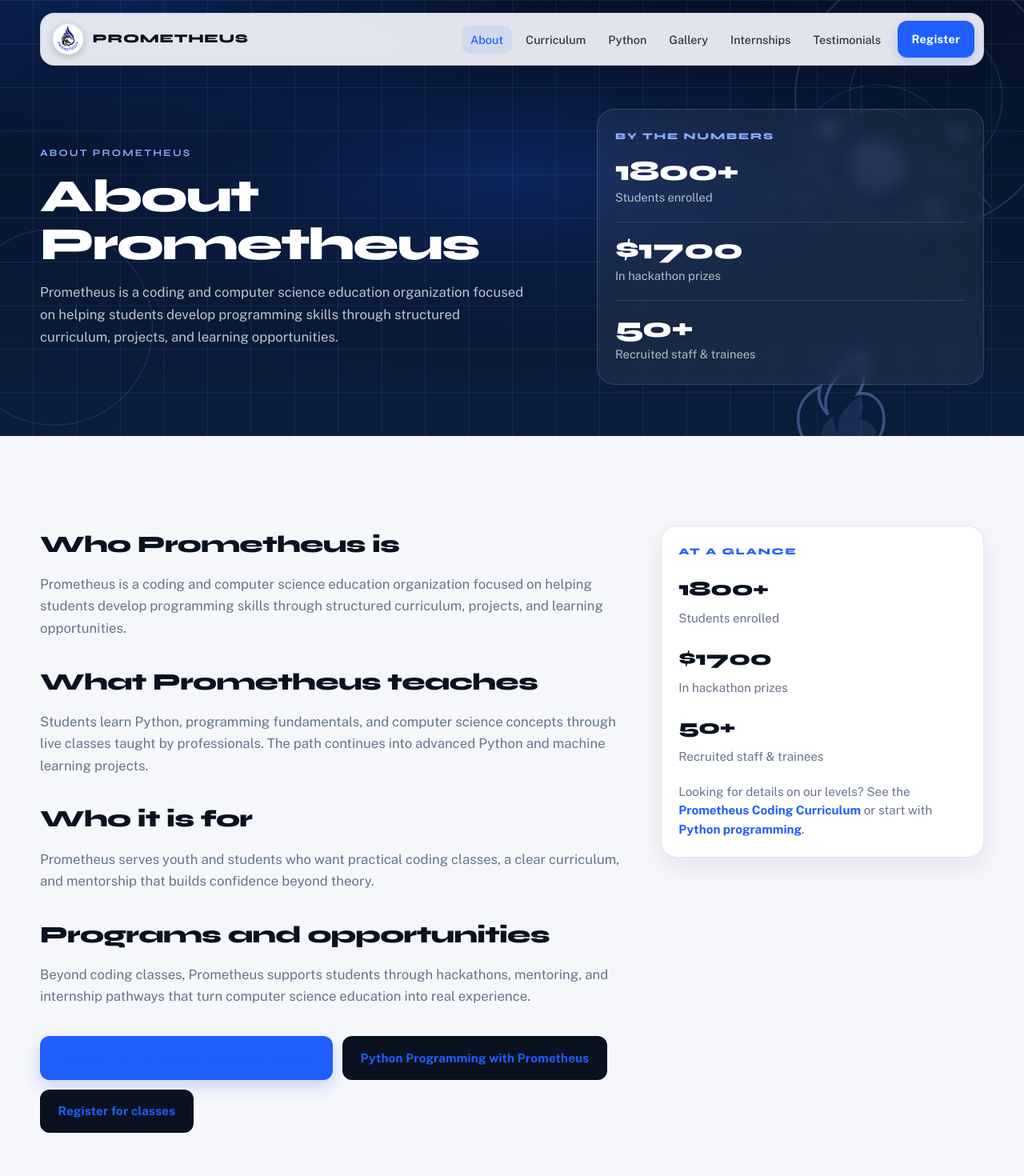
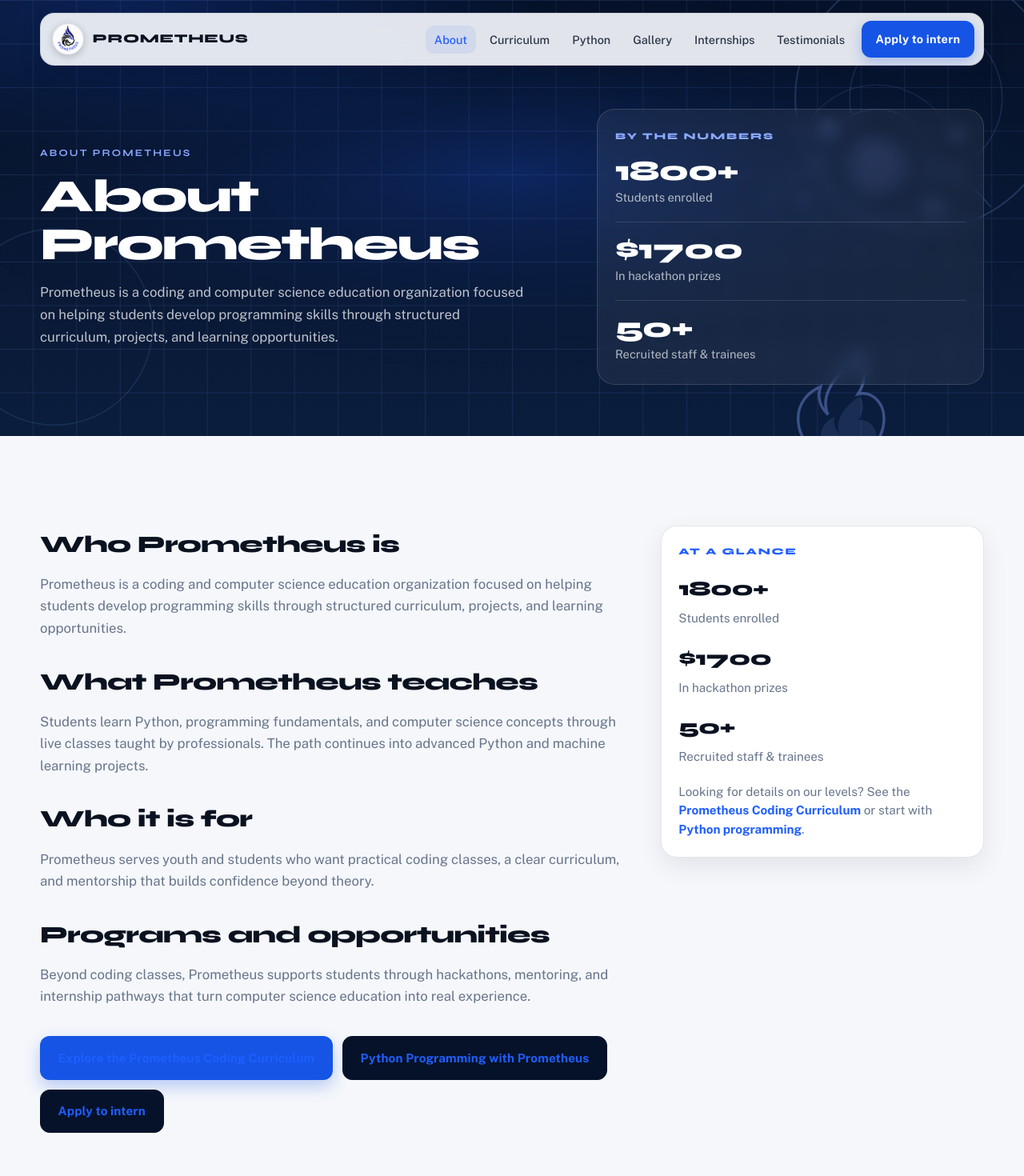
Before and after one commit to Siddles835/Prometheus-Website, a React (Vite) app: page /about in a window 1280 px wide. Shown: the top 1470 px of the page at 80% size. Built offline with nearby package versions, Linux system fonts and the light colour scheme.

Commit message:
Fix button contrast and replace June camp form with internship
Raise button text/background contrast across variants, and point all
former June Code Camp signup links to the internship application form.

Co-authored-by: Siddles835 <Siddles835@users.noreply.github.com>

```diff
--- a/src/components/FinalCta.jsx
+++ b/src/components/FinalCta.jsx
@@ -5,7 +5,7 @@ const facts = ["Free for students", "Live mentors", "Project-first path"];
 
 export default function FinalCta() {
   return (
-    <section className="final-cta" aria-label="Register">
+    <section className="final-cta" aria-label="Apply to intern">
       <div className="container">
         <div className="cta-panel reveal">
           <div className="cta-art" aria-hidden="true">
@@ -39,7 +39,7 @@ export default function FinalCta() {
               target="_blank"
               rel="noopener noreferrer"
             >
-              Register now
+              Apply to intern
             </a>
             <a className="btn btn-ghost" href={`mailto:${CONTACT_EMAIL}`}>
               Contact us
--- a/src/components/Footer.jsx
+++ b/src/components/Footer.jsx
@@ -1,10 +1,5 @@
 import { Link } from "react-router-dom";
-import {
-  CONTACT_EMAIL,
-  INTERNSHIP_URL,
-  REGISTER_URL,
-  footerLinks,
-} from "../data/site";
+import { CONTACT_EMAIL, INTERNSHIP_URL, footerLinks } from "../data/site";
 
 export default function Footer() {
   return (
@@ -39,11 +34,6 @@ export default function Footer() {
               </li>
             ))}
             <li>
-              <a href={REGISTER_URL} target="_blank" rel="noopener noreferrer">
-                Register for Prometheus classes
-              </a>
-            </li>
-            <li>
               <a href={INTERNSHIP_URL} target="_blank" rel="noopener noreferrer">
                 Apply to intern at Prometheus
               </a>
--- a/src/components/Header.jsx
+++ b/src/components/Header.jsx
@@ -83,7 +83,7 @@ export default function Header() {
                 rel="noopener noreferrer"
                 onClick={closeMenu}
               >
-                Register
+                Apply to intern
               </a>
             </li>
           </ul>
--- a/src/components/Hero.jsx
+++ b/src/components/Hero.jsx
@@ -41,7 +41,7 @@ export default function Hero() {
               target="_blank"
               rel="noopener noreferrer"
             >
-              Register now
+              Apply to intern
             </a>
           </div>
         </div>
--- a/src/components/Testimonials.jsx
+++ b/src/components/Testimonials.jsx
@@ -38,7 +38,7 @@ export default function Testimonials() {
                   target="_blank"
                   rel="noopener noreferrer"
                 >
-                  Register now
+                  Apply to intern
                 </a>
                 <Link className="btn btn-dark" to="/curriculum">
                   View curriculum
--- a/src/data/site.js
+++ b/src/data/site.js
@@ -1,6 +1,7 @@
-export const REGISTER_URL = "https://forms.gle/Cc2eyXE55KyKgbbx9";
 export const INTERNSHIP_URL =
   "https://docs.google.com/forms/d/e/1FAIpQLSfGwChpnERV5JcENuYXM2FbrT7XAHjSM11lCSkpnNKAlZbN3g/viewform?usp=dialog";
+// Main signup CTA uses the internship form (June code camp form retired).
+export const REGISTER_URL = INTERNSHIP_URL;
 export const CONTACT_EMAIL = "prometheuscompsci@gmail.com";
 export const SITE_URL = "https://prometheuscoding.org";
 
--- a/src/index.css
+++ b/src/index.css
@@ -180,18 +180,18 @@ button,
   margin-left: 0.25rem;
   padding: 0.7rem 1.1rem !important;
   border-radius: 12px !important;
-  background: var(--blue);
-  color: #fff !important;
+  background: #1554e5 !important;
+  color: #ffffff !important;
   font-weight: 650 !important;
   letter-spacing: 0.02em;
-  box-shadow: 0 6px 16px rgba(31, 94, 255, 0.22);
+  box-shadow: 0 6px 16px rgba(21, 84, 229, 0.28);
   transition: transform 0.2s ease, background 0.2s ease, box-shadow 0.2s ease !important;
 }
 
 .nav-cta:hover {
-  background: var(--blue-bright) !important;
-  color: #fff !important;
-  box-shadow: 0 8px 20px rgba(31, 94, 255, 0.28);
+  background: #0f45c4 !important;
+  color: #ffffff !important;
+  box-shadow: 0 8px 20px rgba(21, 84, 229, 0.34);
   transform: translateY(-1px);
 }
 
@@ -429,42 +429,50 @@ button,
 }
 
 .btn-primary {
-  background: var(--blue);
-  color: #fff;
-  box-shadow: 0 8px 20px rgba(31, 94, 255, 0.22);
+  background: #1554e5;
+  color: #ffffff;
+  box-shadow: 0 8px 20px rgba(21, 84, 229, 0.28);
 }
 
 .btn-primary:hover {
-  background: var(--blue-bright);
+  background: #0f45c4;
+  color: #ffffff;
 }
 
 .btn-light {
-  background: #fff;
-  color: var(--navy);
+  background: #ffffff;
+  color: #061229;
+  border-color: #ffffff;
 }
 
 .btn-light:hover {
-  background: #eaf0ff;
+  background: #f3f6ff;
+  color: #061229;
+  border-color: #f3f6ff;
 }
 
 .btn-ghost {
-  background: transparent;
-  border-color: rgba(255, 255, 255, 0.4);
-  color: #fff;
+  background: rgba(255, 255, 255, 0.14);
+  border-color: #ffffff;
+  color: #ffffff;
 }
 
 .btn-ghost:hover {
-  background: rgba(255, 255, 255, 0.1);
-  border-color: rgba(255, 255, 255, 0.75);
+  background: rgba(255, 255, 255, 0.22);
+  border-color: #ffffff;
+  color: #ffffff;
 }
 
 .btn-dark {
-  background: var(--ink);
-  color: #fff;
+  background: #061229;
+  color: #ffffff;
+  border-color: #061229;
 }
 
 .btn-dark:hover {
-  background: var(--blue);
+  background: #0c2248;
+  color: #ffffff;
+  border-color: #0c2248;
 }
 
 /* Sections */
@@ -1739,24 +1747,28 @@ section {
 }
 
 .testimonial-cta .btn-primary {
-  background: #fff;
-  color: var(--navy);
+  background: #ffffff;
+  color: #061229;
   box-shadow: none;
+  border-color: #ffffff;
 }
 
 .testimonial-cta .btn-primary:hover {
-  background: #eaf0ff;
+  background: #f3f6ff;
+  color: #061229;
+  border-color: #f3f6ff;
 }
 
 .testimonial-cta .btn-dark {
   background: transparent;
-  border-color: rgba(255, 255, 255, 0.35);
-  color: #fff;
+  border-color: #ffffff;
+  color: #ffffff;
 }
 
 .testimonial-cta .btn-dark:hover {
-  background: rgba(255, 255, 255, 0.1);
-  border-color: rgba(255, 255, 255, 0.7);
+  background: rgba(255, 255, 255, 0.14);
+  border-color: #ffffff;
+  color: #ffffff;
 }
 
 /* CTA */
@@ -1867,17 +1879,28 @@ section {
 }
 
 .cta-actions .btn-primary {
-  background: #fff;
-  color: var(--navy);
+  background: #ffffff;
+  color: #061229;
   box-shadow: none;
+  border-color: #ffffff;
 }
 
 .cta-actions .btn-primary:hover {
-  background: #eaf0ff;
+  background: #f3f6ff;
+  color: #061229;
+  border-color: #f3f6ff;
+}
+
+.cta-actions .btn-ghost {
+  background: rgba(255, 255, 255, 0.14);
+  border-color: #ffffff;
+  color: #ffffff;
 }
 
 .cta-actions .btn-ghost:hover {
-  background: rgba(255, 255, 255, 0.12);
+  background: rgba(255, 255, 255, 0.22);
+  color: #ffffff;
+  border-color: #ffffff;
 }
 
 /* Footer */
@@ -2113,8 +2136,8 @@ section {
     width: 100%;
     margin-left: 0;
     justify-content: center;
-    background: var(--blue) !important;
-    color: #fff !important;
+    background: #1554e5 !important;
+    color: #ffffff !important;
   }
 
   .nav-shell {
--- a/src/pages/AboutPage.jsx
+++ b/src/pages/AboutPage.jsx
@@ -47,7 +47,7 @@ export default function AboutPage() {
                 target="_blank"
                 rel="noopener noreferrer"
               >
-                Register for classes
+                Apply to intern
               </a>
             </div>
           </div>
--- a/src/pages/CurriculumPage.jsx
+++ b/src/pages/CurriculumPage.jsx
@@ -41,7 +41,7 @@ export default function CurriculumPage() {
                 target="_blank"
                 rel="noopener noreferrer"
               >
-                Register for the curriculum
+                Apply to intern
               </a>
               <Link className="btn btn-dark" to="/about">
                 About Prometheus
--- a/src/pages/PythonPage.jsx
+++ b/src/pages/PythonPage.jsx
@@ -53,7 +53,7 @@ export default function PythonPage() {
                 target="_blank"
                 rel="noopener noreferrer"
               >
-                Register for Python classes
+                Apply to intern
               </a>
               <Link className="btn btn-dark" to="/curriculum">
                 Explore the Prometheus Coding Curriculum
```
Also changed, not shown: 1 other file (tests, documents, lock files or other folders).
